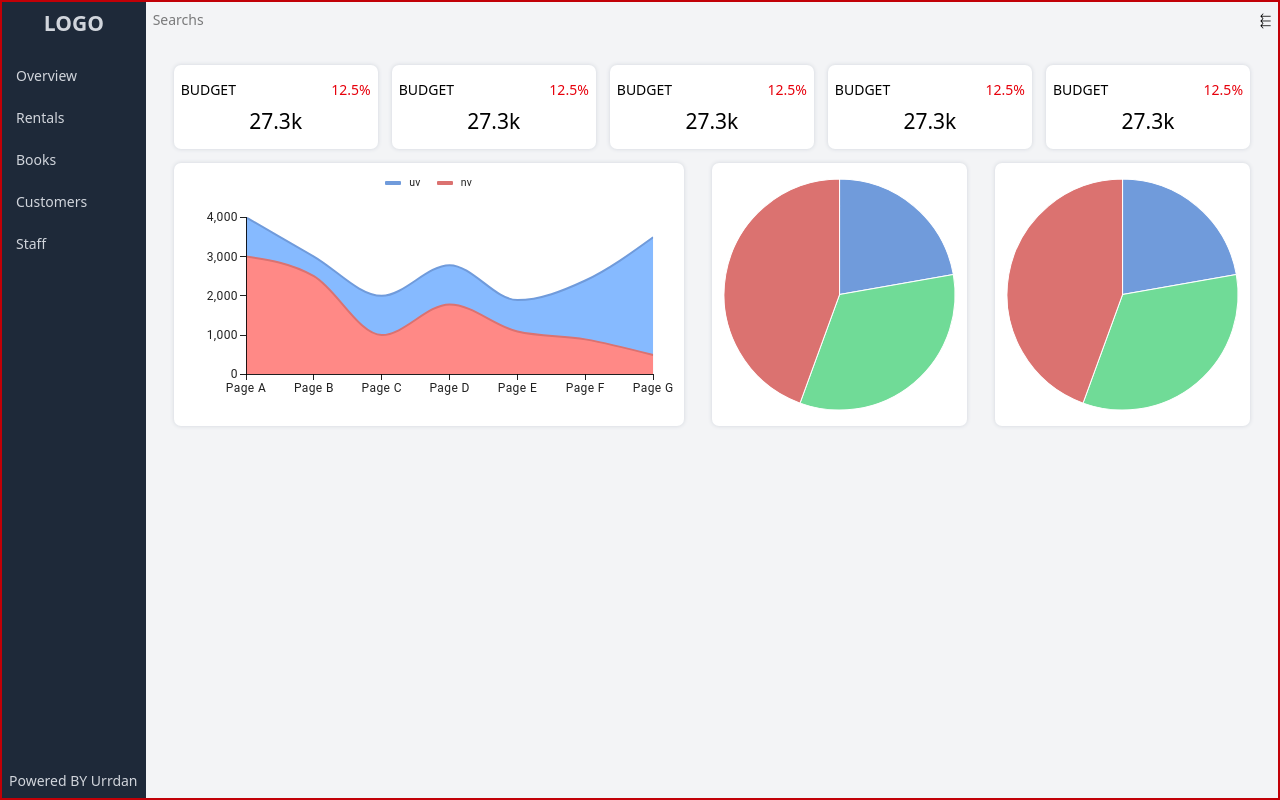
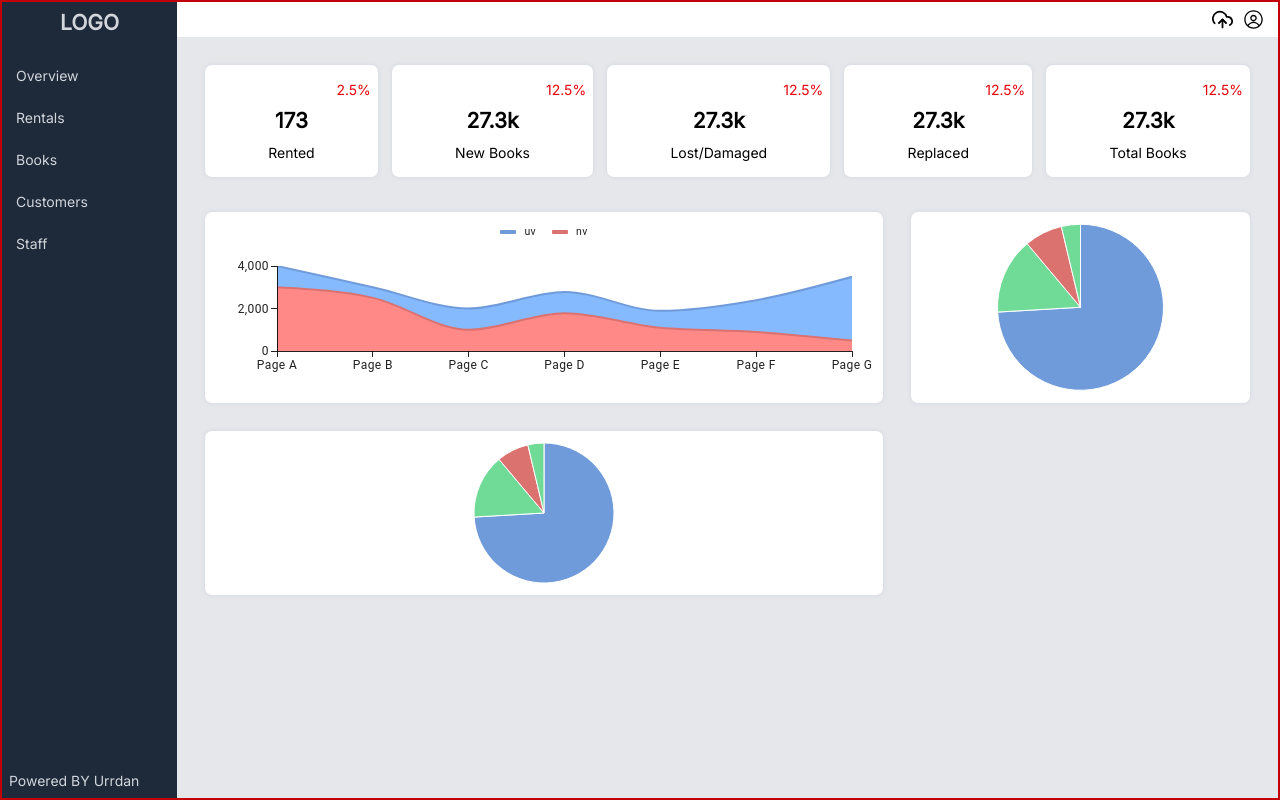
Before and after one commit to urrdan/library-management, a React (Vite) app: page /#/ in a window 1280 px wide. Built offline with nearby package versions, Linux system fonts and the light colour scheme.

Commit message:
dashboard value wiring

```diff
--- a/index.html
+++ b/index.html
@@ -4,6 +4,12 @@
     <meta charset="UTF-8" />
     <link rel="icon" type="image/svg+xml" href="/vite.svg" />
     <meta name="viewport" content="width=device-width, initial-scale=1.0" />
+    <link rel="preconnect" href="https://fonts.googleapis.com" />
+    <link rel="preconnect" href="https://fonts.gstatic.com" crossorigin />
+    <link
+      href="https://fonts.googleapis.com/css2?family=Inter&family=Montserrat&display=swap"
+      rel="stylesheet"
+    />
     <title>Library Management</title>
   </head>
   <body>
--- a/src/App.css
+++ b/src/App.css
@@ -1,6 +1,6 @@
 @import "tailwindcss";
 :root {
-  font-family: system-ui, Avenir, Helvetica, Arial, sans-serif;
+  font-family: Inter, system-ui, Avenir, Helvetica, Arial, sans-serif;
   line-height: 1.5;
   font-weight: 400;
   font-size: 14px;
@@ -30,3 +30,9 @@ h4 {
 h5 {
   font-size: 1em;
 }
+
+.rdt_TableHeadRow {
+  font-weight: 600;
+  color: rgb(45, 45, 45);
+  text-transform: uppercased;
+}
--- a/src/App.tsx
+++ b/src/App.tsx
@@ -3,6 +3,8 @@ import "./App.css";
 import MainDisplay from "./layout/MainDisplay";
 import Sidebar from "./layout/sidebar/Sidebar";
 import { MainContext } from "./pages/MainContext";
+import { RxAvatar } from "react-icons/rx";
+import { FiUploadCloud } from "react-icons/fi";
 
 function App() {
   const p = [];
@@ -12,12 +14,15 @@ function App() {
   return (
     <HashRouter>
       <MainContext>
-        <div className="h-full flex flex-grow overflow-hidden bg-gray-100 border-2 border-red-700">
+        <div className="h-full flex flex-grow overflow-hidden bg-gray-200 border-2 border-red-700">
           <Sidebar />
-          <div className="flex-grow flex flex-col  ">
-            <div className="p-2 flex justify-between ">
-              <input type="search" placeholder="Searchs" />
-              <div>&#11057;</div>
+          <div className="flex-grow flex flex-col">
+            <div className="p-2 px-4 flex justify-between bg-white">
+              <div></div>
+              <div className="flex gap-3 text-2xl">
+                <FiUploadCloud />
+                <RxAvatar />
+              </div>
             </div>
             <div className="p-4 flex-grow overflow-auto ">
               <MainDisplay />
--- a/src/components/MyButton.tsx
+++ b/src/components/MyButton.tsx
@@ -13,10 +13,10 @@ export default function ({ onClick, title, icon, sm, className }: props) {
       onClick={onClick}
       className={`link-like px-2.5 py-0.5 ${
         sm && "px-1 py-0.25 text-[0.85rem]"
-      } bg-blue-400 rounded-sm text-white ${className}`}
+      } bg-blue-400 flex items-center rounded-sm text-white ${className}`}
     >
-      {icon && icon}
-      {title && title}
+      <div className="text-lg mr-1">{icon && icon}</div>
+      <span>{title && title}</span>
     </button>
   );
 }
--- a/src/pages/Overview.tsx/Chart.tsx
+++ b/src/pages/Overview.tsx/Chart.tsx
@@ -32,7 +32,7 @@ const Chart = () => {
           color: "#db7270",
         },
       ]}
-      xAxis={[{ scaleType: "point", data: xLabels }]}
+      xAxis={[{ scaleType: "point", data: xLabels, tickPlacement: "start" }]}
       /*  sx={{
           [`& .${lineElementClasses.root}`]: {
             display: "none",
--- a/src/pages/Overview.tsx/OverheadCards.tsx
+++ b/src/pages/Overview.tsx/OverheadCards.tsx
@@ -1,20 +1,21 @@
 export default function OverheadCards() {
   const data = [
-    { title: "Budget", amount: "27.3k", rate: "12.5" },
-    { title: "Budget", amount: "27.3k", rate: "12.5" },
-    { title: "Budget", amount: "27.3k", rate: "12.5" },
-    { title: "Budget", amount: "27.3k", rate: "12.5" },
-    { title: "Budget", amount: "27.3k", rate: "12.5" },
+    { title: "Rented", amount: "173", rate: "2.5" },
+    { title: "New Books", amount: "27.3k", rate: "12.5" },
+    { title: "Lost/Damaged", amount: "27.3k", rate: "12.5" },
+    { title: "Replaced", amount: "27.3k", rate: "12.5" },
+    { title: "Total Books", amount: "27.3k", rate: "12.5" },
   ];
   return (
     <div className="mb-4 flex gap-4 justify-between">
       {data.map((d) => (
         <section className="overview-card">
           <div className="mb-2 flex justify-between gap-3">
-            <div className="uppercase">{d.title}</div>
+            <div className="uppercase"></div>
             <div className="text-red-600">{d.rate}%</div>
           </div>
-          <div className="text-2xl text-center">{d.amount}</div>
+          <div className="text-2xl text-center font-bold">{d.amount}</div>
+          <div className="mt-2 text-center">{d.title}</div>
         </section>
       ))}
     </div>
--- a/src/pages/Overview.tsx/Overview.tsx
+++ b/src/pages/Overview.tsx/Overview.tsx
@@ -7,7 +7,7 @@ const Overview = () => {
   return (
     <div className="p-4">
       <OverheadCards />
-      <div className="grid grid-cols-[2fr_1fr_1fr] h-75 gap-8">
+      <div className="grid grid-cols-[2fr_1fr] h-75 gap-8 mt-10">
         <div className="card">
           <Chart />
         </div>
--- a/src/pages/Overview.tsx/PieChart.tsx
+++ b/src/pages/Overview.tsx/PieChart.tsx
@@ -4,13 +4,14 @@ export default function BasicPie() {
   return (
     <PieChart
       hideLegend
-      colors={["#709bdb", "#70db97", "#db7270"]}
+      colors={["#709bdb", "#70db97", "#db7270", "#70db97"]}
       series={[
         {
           data: [
-            { id: 0, value: 10, label: "series A" },
-            { id: 1, value: 15, label: "series B" },
-            { id: 2, value: 20, label: "series C" },
+            { id: 0, value: 100, label: "Returned Good Condition" },
+            { id: 1, value: 20, label: "Returned poor condition" },
+            { id: 2, value: 10, label: "Returned Delayed" },
+            { id: 3, value: 5, label: "Not Returned" },
           ],
         },
       ]}
--- a/src/pages/rentals/Rentals.tsx
+++ b/src/pages/rentals/Rentals.tsx
@@ -8,9 +8,11 @@ import {
   rentalDataTemplate,
   type rentalDataType,
 } from "../../apis/data/rentalData";
+import { IoMdAdd } from "react-icons/io";
 
 export default function Rentals() {
   const { rentals } = useContext(mainContext);
+
   const [openNewRental, setOpenNewRental] = useState(false);
   const [openEditRental, setOpenEditRental] = useState(false);
   const [editingData, setEditingData] =
@@ -18,8 +20,10 @@ export default function Rentals() {
 
   return (
     <div>
-      <div className="mb-4">
+      <div className="mb-4 flex justify-between ">
+        <div></div>
         <MyButton
+          icon={<IoMdAdd />}
           title="New Rental"
           onClick={() => {
             setOpenNewRental(true);
```
